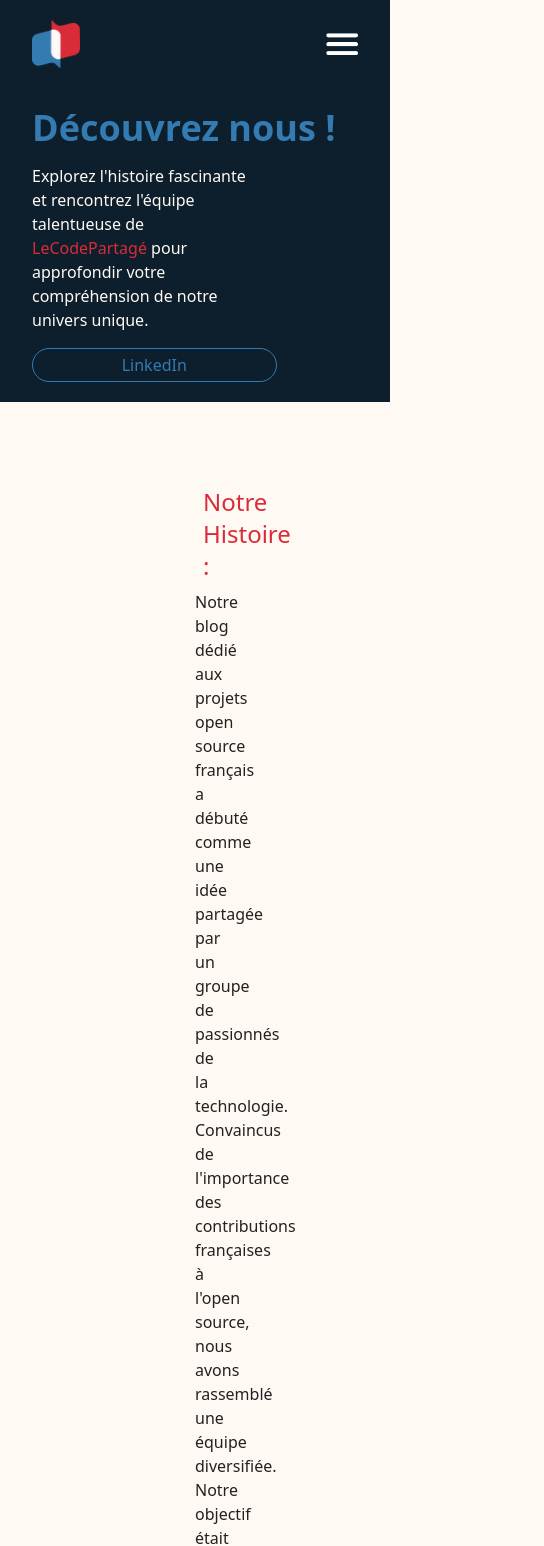
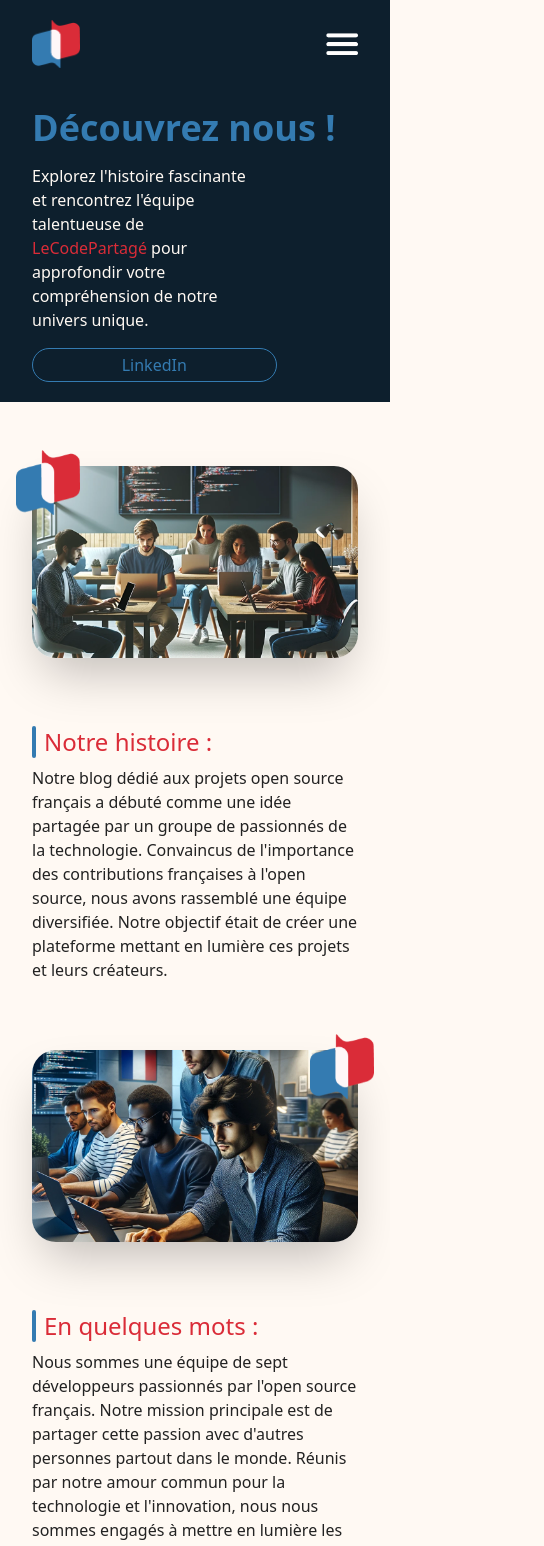
Before and after one commit to RyanNeTw/LeCodepartage, a React (Vite) app: page /a-propos in a window 390 px wide. Shown: the top 1546 px of the page, 544 px wide, since content can reach past the window. Built offline with nearby package versions, Linux system fonts and the light colour scheme; no server answers.

Commit message:
Make the about page responsive

```diff
--- a/src/components/AuthorCard.tsx
+++ b/src/components/AuthorCard.tsx
@@ -48,7 +48,7 @@
                 </div>
                 <div className={`flex flex-col ${reactComponent ? 'mt-2' : null}`}>
                     <div className="flex flex-row gap-4 relative items-center">
-                        <div className={`hidden xsm:flex ${isRow ? 'flex-row gap-1' : 'flex-col'}`}>
+                        <div className={`${isRow ? 'flex flex-col sm:flex-row gap-1' : 'hidden xsm:flex flex-col'}`}>
                             <div className="font-bold text-light-blue">{author?.attributes?.fullName}</div>
                             <div className={`${isBackground ? 'text-white-color' : 'text-black-color'}`}>
                                 {isRow ? ' - ' : null} {author?.attributes?.job}
--- a/src/components/Breadcrumb.tsx
+++ b/src/components/Breadcrumb.tsx
@@ -1,28 +1,23 @@
-import { Link } from "react-router-dom";
-import Arrow from "../assets/Arrow";
+import { Link } from 'react-router-dom';
+import Arrow from '../assets/Arrow';
 
 const Breadcrumb = () => {
-  const path = window.location.href.split("/");
+    const path = window.location.href.split('/');
 
     return (
         <>
-      <div className="bg-dark-red px-page flex flex-row gap-2 items-center py-small">
+            <div className="bg-dark-red px-8 lg:px-page flex flex-row gap-2 items-center py-small">
                 <Link to="/" className="text-white-color uppercase">
                     Home
                 </Link>
                 <Arrow size="w-4 rotate-180" />
-        <h3 className="text-white-color">
-          {path[3].replace("-", " ").replace("%C3%A9", "é").toUpperCase()}
-        </h3>
+                <h3 className="text-white-color">{path[3].replace('-', ' ').replace('%C3%A9', 'é').toUpperCase()}</h3>
                 {path[4] ? (
                     <>
-            {" "}
+                        {' '}
                         <Arrow size="w-4 rotate-180" />
                         <h3 className="text-white-color">
-              {path[4]
-                .replaceAll("-", " ")
-                .replaceAll("%C3%A9", "é")
-                .toUpperCase()}
+                            {path[4].replace('-', ' ').replace('%C3%A9', 'é').toUpperCase()}
                         </h3>
                     </>
                 ) : null}
--- a/src/components/Testimonial.tsx
+++ b/src/components/Testimonial.tsx
@@ -1,5 +1,5 @@
-import { FC } from "react";
-import Title from "./Title";
+import { FC } from 'react';
+import Title from './Title';
 
 const Testimonial: FC<{
     direction?: boolean;
@@ -12,18 +12,18 @@
         <>
             <section
                 className={`flex ${
-          direction ? "flex-row" : "flex-row-reverse"
+                    direction ? 'flex-col-reverse sm:flex-row' : 'flex-col-reverse sm:flex-row-reverse'
                 } justify-between gap-12`}
             >
-        <div className="flex flex-col gap-2 w-1/2 py-small">
+                <div className="flex flex-col gap-2 w-full sm:w-1/2 py-small">
                     <Title title={title} />
                     <p className="text-black-color">{text} </p>
                 </div>
                 {image ? (
                     <>
-            <div className="relative w-1/2">
+                        <div className="relative w-full h-48 sm:w-1/2">
                             <div
-                className="relative w-full h-full bg-center bg-no-repeat bg-cover rounded-3xl relative group overflow-hidden shadow-2xl"
+                                className="w-full h-full bg-center bg-no-repeat bg-cover rounded-3xl group overflow-hidden shadow-2xl"
                                 style={{ backgroundImage: `url(${imageUrl})` }}
                             >
                                 <div className="absolute w-full h-full bg-black-color opacity-60 hidden group-hover:block transition"></div>
@@ -34,9 +34,7 @@
                             <img
                                 src="./images/simpleLogo.png"
                                 alt="LeCodePartagé's logo"
-                className={`absolute -top-4 w-16 z-50 ${
-                  direction ? "-right-4" : "-left-4"
-                }`}
+                                className={`absolute -top-4 w-16 z-50 ${direction ? '-right-4' : '-left-4'}`}
                             />
                         </div>
                     </>
--- a/src/components/about/Arguments.tsx
+++ b/src/components/about/Arguments.tsx
@@ -1,8 +1,8 @@
-import GlobeSvg from "../../assets/Globe";
-import GrowthChart from "../../assets/GrowthChart";
-import Macbook from "../../assets/Macbook";
-import People from "../../assets/People";
-import Team from "../../assets/Team";
+import GlobeSvg from '../../assets/Globe';
+import GrowthChart from '../../assets/GrowthChart';
+import Macbook from '../../assets/Macbook';
+import People from '../../assets/People';
+import Team from '../../assets/Team';
 
 type ArgumentsType = {
     icon: JSX.Element;
@@ -10,7 +10,7 @@
 };
 
 const Arguments = () => {
-  const size = "w-8";
+    const size = 'w-8';
 
     // eslint-disable-next-line no-shadow-restricted-names
     const elements: ArgumentsType[] = [
@@ -20,7 +20,7 @@
         },
         {
             icon: <GrowthChart size={size} />,
-      text: "Évolution constante de la tech française.",
+            text: 'Évolution constante de la tech française.',
         },
         {
             icon: <GlobeSvg size={size} />,
@@ -43,7 +43,7 @@
                     {elements?.map((element, index) => (
                         <li
                             key={index}
-              className="bg-dark-blue hover:bg-light-blue hover:scale-105 transition w-1/4 p-small rounded-lg relative overflow-hidden group"
+                            className="bg-dark-blue hover:bg-light-blue hover:scale-105 transition min-w-[10rem] w-full sm:w-1/4 p-small rounded-lg relative overflow-hidden group"
                         >
                             <div>{element.icon}</div>
                             <p className="text-white-color">{element.text}</p>
--- a/src/pages/about/index.tsx
+++ b/src/pages/about/index.tsx
@@ -1,14 +1,14 @@
-import { FC, useEffect, useState } from "react";
-import Arguments from "../../components/about/Arguments";
-import HeroStats from "../../components/about/HeroStats";
-import MembersList from "../../components/about/MembersList";
-import Breadcrumb from "../../components/breadCrumb";
-import Hero from "../../components/Hero";
-import Testimonial from "../../components/Testimonial";
-import Title from "../../components/Title";
-import getMembers from "../../functions/getData";
-import { MembersType } from "../../types";
-import { LinkedinButton } from "../main";
+import { FC, useEffect, useState } from 'react';
+import Arguments from '../../components/about/Arguments';
+import HeroStats from '../../components/about/HeroStats';
+import MembersList from '../../components/about/MembersList';
+import Breadcrumb from '../../components/Breadcrumb';
+import Hero from '../../components/Hero';
+import Testimonial from '../../components/Testimonial';
+import Title from '../../components/Title';
+import getMembers from '../../functions/getData';
+import { MembersType } from '../../types';
+import { LinkedinButton } from '../main';
 
 type WhyUsType = {
     title: string;
@@ -24,24 +24,24 @@
 
     const WhyUs: WhyUsType[] = [
         {
-      title: "100% Français",
-      text: "Notre focus est unique, nous mettons en avant exclusivement les projets open source français.",
+            title: '100% Français',
+            text: 'Notre focus est unique, nous mettons en avant exclusivement les projets open source français.',
         },
         {
-      title: "Équipe de 6 Développeurs",
-      text: "Nous sommes une équipe soudée de 6 développeurs passionnés, dédiée à la production de contenu de qualité.",
+            title: 'Équipe de 6 Développeurs',
+            text: 'Nous sommes une équipe soudée de 6 développeurs passionnés, dédiée à la production de contenu de qualité.',
         },
         {
-      title: "Fréquence de Publication",
+            title: 'Fréquence de Publication',
             text: " Contrairement à d'autres blogs, nous publions régulièrement au moins un à deux articles par semaine.",
         },
         {
-      title: "Collaboration sur GitHub",
+            title: 'Collaboration sur GitHub',
             text: "Nous ne nous contentons pas d'écrire. Rejoignez-nous sur GitHub pour collaborer sur des projets.",
         },
         {
-      title: "Accessible et Ouvert",
-      text: "Notre travail est transparent et nous valorisons la collaboration communautaire.",
+            title: 'Accessible et Ouvert',
+            text: 'Notre travail est transparent et nous valorisons la collaboration communautaire.',
         },
     ];
 
@@ -55,21 +55,12 @@
         <>
             <Hero image="computeWithGuy.svg" reactElement={<HeroElement />} />
             <div className="flex flex-col gap-12 py-medium">
-        <div className="px-page flex flex-col gap-12">
-          <Testimonial
-            title="Notre Histoire :"
-            text={text1}
-            image="teamStudying.png"
-          />
-          <Testimonial
-            title="En Quelques mots :"
-            image="team.png"
-            text={text2}
-            direction={true}
-          />
+                <div className="px-8 lg:px-pagepx-page flex flex-col gap-12">
+                    <Testimonial title="Notre histoire :" text={text1} image="teamStudying.png" />
+                    <Testimonial title="En quelques mots :" image="team.png" text={text2} direction={true} />
                 </div>
                 <HeroStats />
-        <div className="px-page flex flex-col gap-12">
+                <div className="px-8 lg:px-page flex flex-col gap-12">
                     <div className="flex flex-col gap-4">
                         <Title title="Pourquoi nous sommes différents" />
                         <ul className="flex flex-col gap-2">
@@ -94,7 +85,7 @@
         <>
             <div className="flex flex-col w-full">
                 <h4 className="text-light-blue text-lg flex flex-row gap-1 items-center">
-          <div className="w-2 h-2 bg-light-blue rounded-full"></div> {title} :{" "}
+                    <div className="w-2 h-2 bg-light-blue rounded-full"></div> {title} :{' '}
                 </h4>
                 <p>{text}</p>
             </div>
@@ -108,9 +99,9 @@
             <div className="flex flex-col gap-4 items-start">
                 <h1 className="text-light-blue font-bold text-4xl">Découvrez nous !</h1>
                 <p className="w-2/3 text-white-color">
-          Explorez l'histoire fascinante et rencontrez l'équipe talentueuse de{" "}
-          <span className="text-light-red">LeCodePartagé</span> pour approfondir
-          votre compréhension de notre univers unique.
+                    Explorez l'histoire fascinante et rencontrez l'équipe talentueuse de{' '}
+                    <span className="text-light-red">LeCodePartagé</span> pour approfondir votre compréhension de notre
+                    univers unique.
                 </p>
                 <LinkedinButton />
             </div>
--- a/src/pages/contact/index.tsx
+++ b/src/pages/contact/index.tsx
@@ -1,5 +1,5 @@
-import Breadcrumb from "../../components/breadCrumb";
-import Title from "../../components/Title";
+import Breadcrumb from '../../components/Breadcrumb';
+import Title from '../../components/Title';
 
 const ContactPage = () => {
     return (
```
Also changed, not shown: src/components/about/HeroStats.tsx (+16 -25 lines), src/components/about/MembersList.tsx (+10 -18 lines), 1 other file (tests, documents, lock files or other folders). Lines whose indentation alone changed are shown as unchanged.
